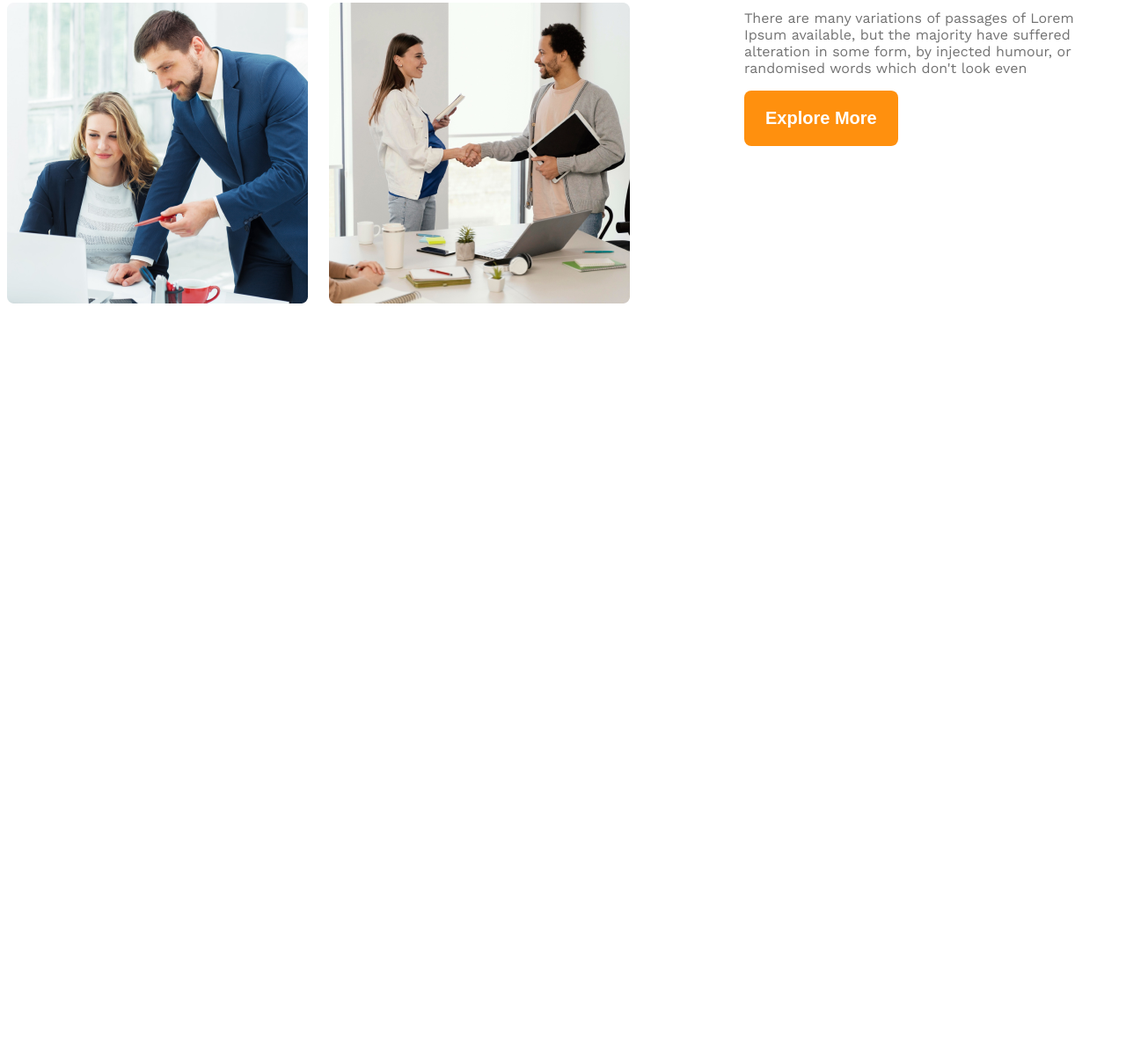
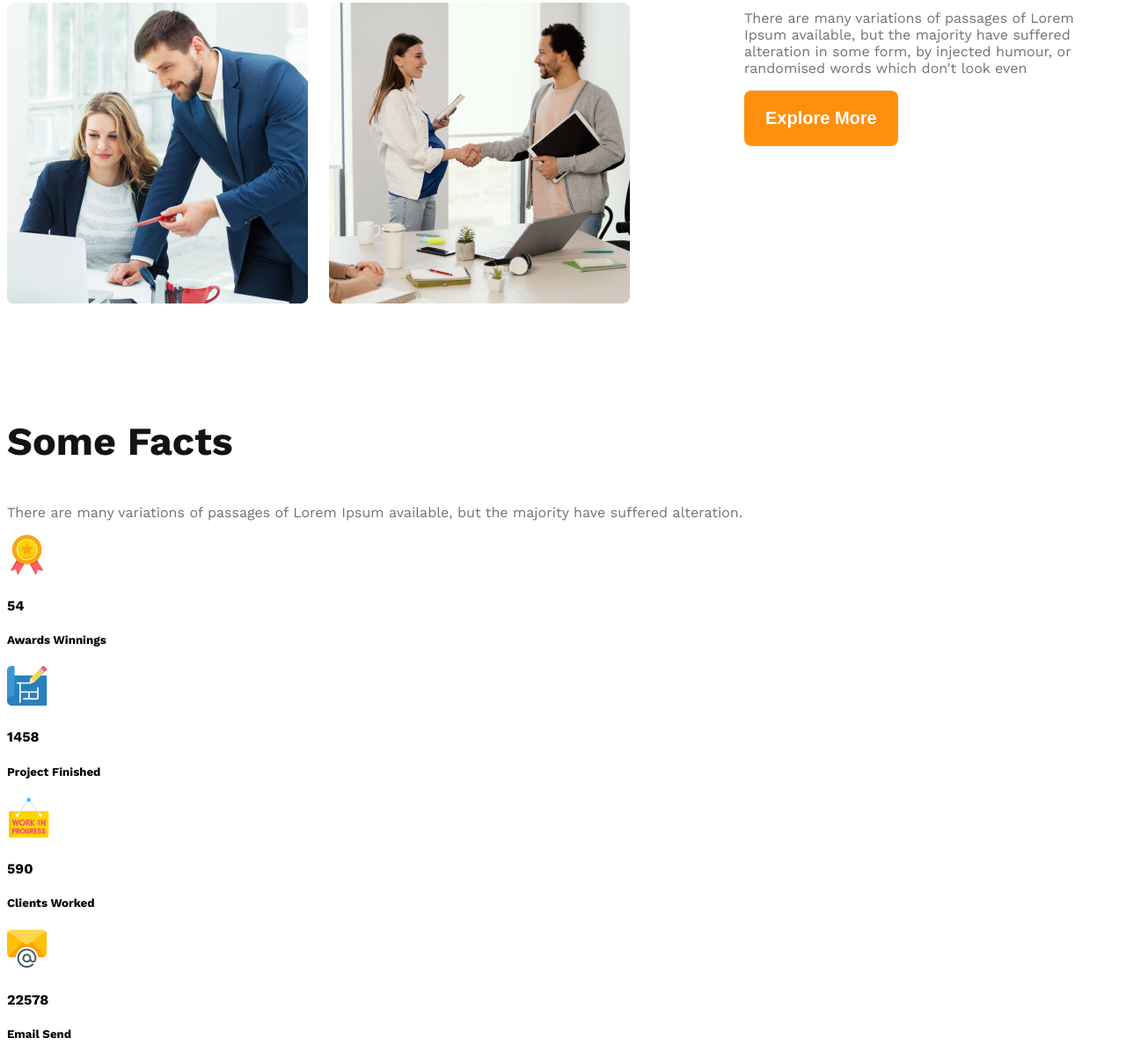
Before and after one commit to Jahangir-alam25/g3-architects-website, a plain HTML site: page index.html in a window 1280 px wide. Shown: the part 1667-2872 px from the top of the page at 88% size. Before the commit the page ends 2020 px from the top, so only its background shows below. Drawn offline with nearby package versions, Linux system fonts and the light colour scheme.

Commit message:
added my fact stracture

```diff
--- a/index.html
+++ b/index.html
@@ -39,7 +39,7 @@
                  <img src="images/team4.png" alt="">
             </div>
             <div class="our-features">
-                <h3 class="feature-title">
+                <h3 class="section-title">
                     <span id="quick-list"
                     class="dark-3">Quick list</span> <span class="dark-1">of Our</span> <span class="text-primary">Features</span>
                 </h3>
@@ -48,6 +48,32 @@
             </div>
 
          </section>
+         <section class="some-facts">
+            <h3 class="section-title dark-1">Some Facts</h3>
+            <p class="dark-3">There are many variations of passages of Lorem Ipsum available, but the majority have suffered alteration.</p>
+            <div class="fact-container">
+                <div class="fact">
+                    <img src="images/icons/ribon.png" alt="" class="fact-icon">
+                    <h4 class="fact-number">54</h4>
+                    <h5 class="fact-name">Awards Winnings</h5>
+                </div>
+                <div class="fact">
+                    <img src="images/icons/projects.png" alt="" class="fact-icon">
+                    <h4 class="fact-number">1458</h4>
+                    <h5 class="fact-name">Project Finished</h5>
+                </div>
+                <div class="fact">
+                    <img src="images/icons/customers.png" alt="" class="fact-icon">
+                    <h4 class="fact-number">590</h4>
+                    <h5 class="fact-name">Clients Worked</h5>
+                </div>
+                <div class="fact">
+                    <img src="images/icons/email.png" alt="" class="fact-icon">
+                    <h4 class="fact-number">22578</h4>
+                    <h5 class="fact-name">Email Send</h5>
+                </div>
+            </div>
+         </section>
     </main>
     <footer>
 
--- a/styles/index.css
+++ b/styles/index.css
@@ -39,6 +39,11 @@ main{
 }
 main > section{
     margin-top: 130px;
+}
+.section-title{
+    font-weight: 700;
+    font-size: 2.8rem;
+
 }
 
 /* header styles */
@@ -99,11 +104,6 @@ main > section{
     margin-left: 130px;
     max-width: 530px;
 }
-.feature-title{
-    font-weight: 700;
-    font-size: 2.8rem;
-
-}
 #quick-list{
     font-weight: 500;
 }
@@ -123,3 +123,12 @@ main > section{
     }
 
 }
+/* medium size device */
+@media screen and (min-width: 576px) and (max-width: 992px) {
+    .teams{
+        flex-direction: column;
+    }
+    .our-features{
+        margin-left: 50px auto;
+    }
+}
```
